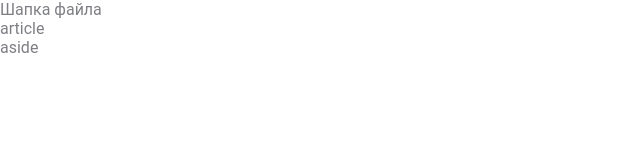
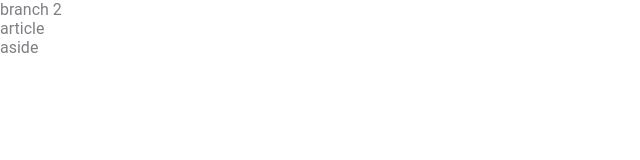
Before and after one commit to daniil42rus/wpresssite, a plain HTML site: page index.html in a window 1280 px wide. Shown: the full height of the page, 0-640 px from the left. Drawn offline with Linux system fonts and the light colour scheme.

Commit message:
mbranch  2commmit

```diff
--- a/index.html
+++ b/index.html
@@ -10,7 +10,7 @@
 </head>
 
 <body>
-<header>Шапка файла</header>
+<header>branch 2</header>
 <main>
 <article>article</article>
 <aside>aside</aside>
```
